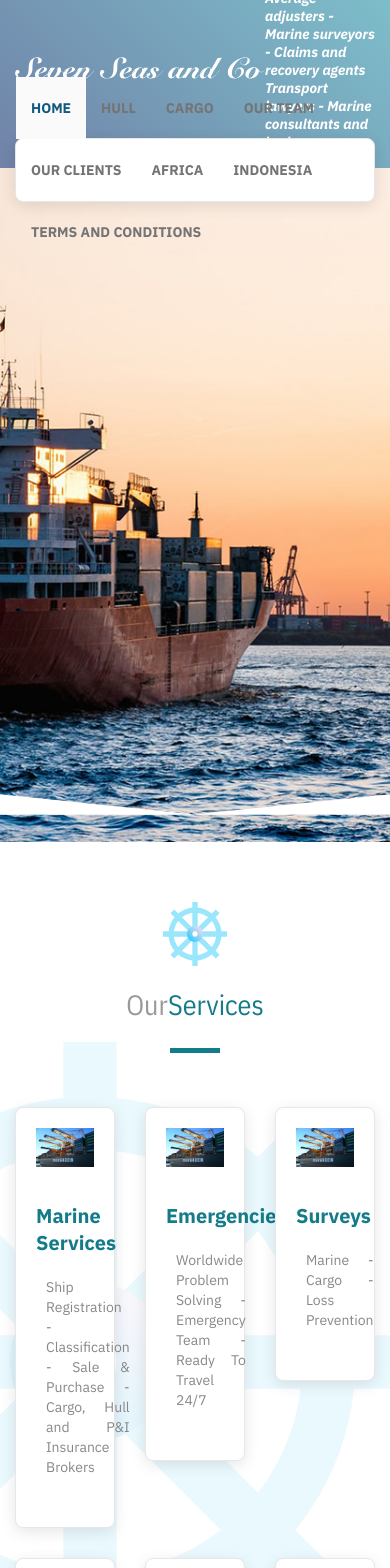
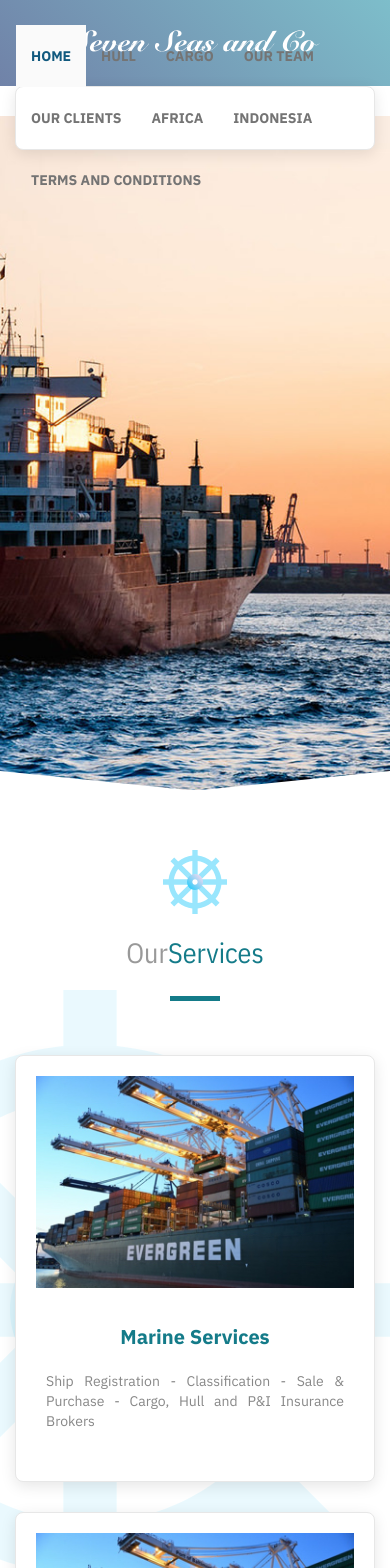
Before and after one commit to dutymess/7seas, a Nuxt app: page / in a window 390 px wide. Shown: the top 1568 px of the page. Built offline with nearby package versions, Linux system fonts and the light colour scheme.

Commit message:
add some responsive

```diff
--- a/assets/scss/Style.scss
+++ b/assets/scss/Style.scss
@@ -488,6 +488,17 @@ body{
   margin: 0 auto;
 }
 
+@media (max-width: 767px) {
+  .col,
+  [class*=" col-"],
+  [class^=col-] {
+    -webkit-box-flex: 0;
+    -ms-flex: 0 0 100%;
+    flex: 0 0 100%;
+    max-width: 100%
+  }
+}
+
 .row.xs {
   margin-right: 0;
   margin-left: 0
@@ -743,6 +754,15 @@ body{
     height: 100%;
     object-fit: cover;
   }
+
+  @media (max-width: 767px) {
+    height: 160px;
+    margin-top: 0;
+
+    .title{
+      padding: 0;
+    }
+  }
 }
 
 // Panel
@@ -814,6 +834,9 @@ body{
   }
 }
 
+.d-f{
+  display: flex;
+}
 .ta-c{
   text-align: center;
 }
--- a/layouts/default.vue
+++ b/layouts/default.vue
@@ -66,6 +66,18 @@
       font-size: 14px;
       color: #ffffff;
     }
+
+    @media (max-width: 767px) {
+      padding-top: 30px;
+
+      .container{
+        flex-direction: column;
+        height: auto;
+      }
+      .desc{
+        display: none;
+      }
+    }
   }
   nav{
     height: 64px;
@@ -79,6 +91,10 @@
     margin-top: -32px;
     position: relative;
     z-index: 200;
+
+    @media (max-width: 767px) {
+      margin-top: 0;
+    }
 
     ul{
       list-style: none;
--- a/pages/index.vue
+++ b/pages/index.vue
@@ -171,6 +171,11 @@
       left: 50%;
       transform: translateX(-50%);
       z-index: 50;
+
+      @media (max-width: 767px) {
+        height: auto;
+        bottom: -1px;
+      }
     }
   }
 
@@ -258,6 +263,14 @@
     background-image: linear-gradient(-135deg, #2792A7 0%, #112F6E 100%);
     padding: 80px;
 
+    @media (max-width: 767px) {
+      padding: 20px;
+
+      img{
+        margin-bottom: 20px;
+      }
+    }
+
     h1{
       font-family: 'IBM Plex Sans Condensed', sans-serif;
       font-size: 32px;
```
